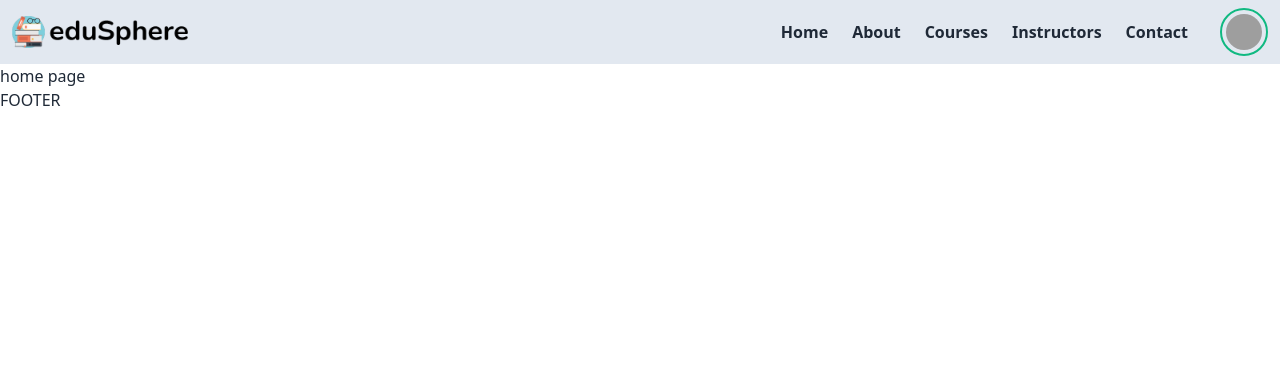
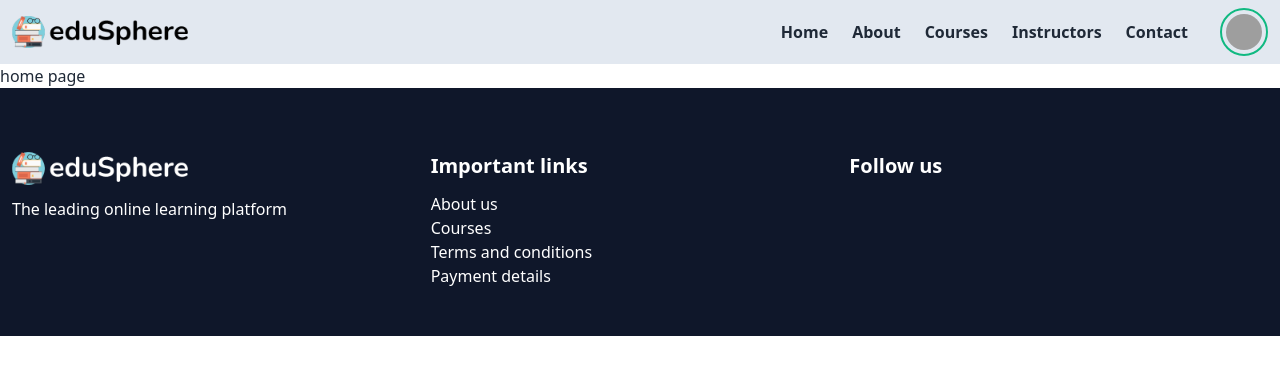
Before and after one commit to S-Alif/Edu-Sphere, a React (Vite) app in the folder main/frontend/: page / in a window 1280 px wide. Shown: the top 374 px of the page. Built offline with nearby package versions, Linux system fonts and the light colour scheme; grey boxes are pictures that could not be loaded.

Commit message:
[DONE] footer initial design

```diff
--- a/main/frontend/src/components/Footer.jsx
+++ b/main/frontend/src/components/Footer.jsx
@@ -1,10 +1,42 @@
+import { NavLink } from "react-router-dom";
+import Container from "./tag-comps/Container";
+import logoDark from '../assets/imgs/logo-dark.png'
 
 
 const Footer = () => {
     return (
-        <div>
-            FOOTER
-        </div>
+        <footer className="py-12 bg-slate-900">
+            <Container>
+                <div className="grid grid-cols-1 lg:grid-cols-3 w-full">
+
+                    {/* logo */}
+                    <div className="pt-4 w-full">
+                        <div className="logo">
+                            <NavLink to={"/"}> <img src={logoDark} alt="edusphere-logo" className='w-44' /> </NavLink>
+                            <p className="text-white pt-3">The leading online learning platform</p>
+                        </div>
+                    </div>
+
+                    {/* important links */}
+                    <div className="pt-4 w-full">
+                        <h5 className="text-xl text-white font-semibold pb-3">Important links</h5>
+
+                        <NavLink to={"/"} className={"text-white block"}>About us</NavLink>
+                        <NavLink to={"/"} className={"text-white block"}>Courses</NavLink>
+                        <NavLink to={"/"} className={"text-white block"}>Terms and conditions</NavLink>
+                        <NavLink to={"/"} className={"text-white block"}>Payment details</NavLink>
+                    </div>
+
+                    {/* social media links */}
+                    <div className="pt-4 w-full">
+                        <h5 className="text-xl text-white font-semibold pb-3">Follow us</h5>
+
+                        {/* icons here */}
+                    </div>
+
+                </div>
+            </Container>
+        </footer>
     );
 };
 
```
